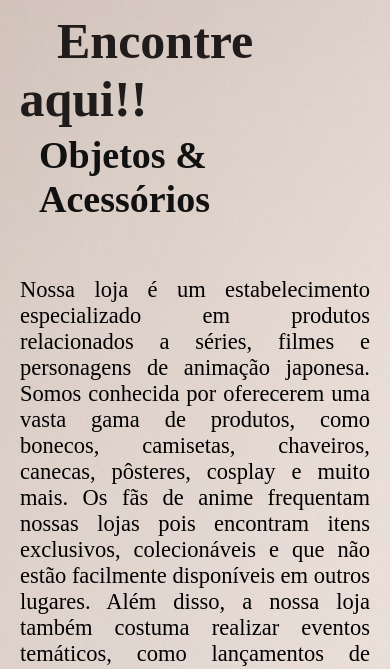
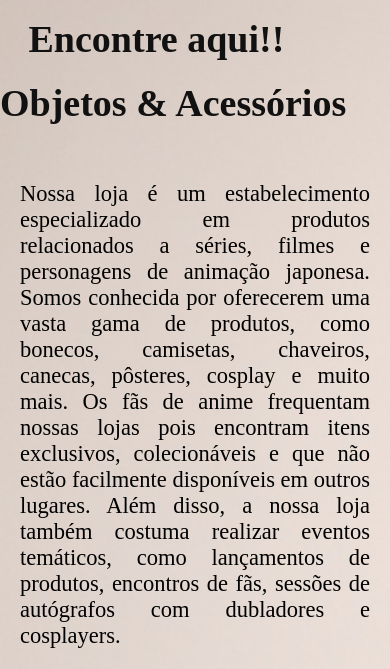
Before and after one commit to BarbRosangela1980/loja-teste, a plain HTML site: page index.html in a window 390 px wide. Shown: the part 138-807 px from the top of the page. Drawn offline with Linux system fonts and the light colour scheme.

Commit message:
ajuste index

```diff
--- a/index.css
+++ b/index.css
@@ -44,17 +44,34 @@ body{
 .descricao-loja {
   width: 100%;
 }
+}
+@media (max-width: 480px) {
 
-h2{
-  margin-left: 10%;
-  margin-right: 10%;
+  .titulo-texto h3 {
+  margin-left: 19%;
+  margin-right: 20%;
 
 
 }
-.titulo-texto h3{
-  margin-left: 10%;
+.subtitulo h3 {
+  margin-left: 13%;
   margin-right: 10%;
+  margin-top: -5rem;
 
 }
+}
+@media (max-width: 468px) {
+
+  .titulo-texto h3 {
+  margin-left: 0%;
+  margin-right: 0%;
+
 
 }
+.subtitulo h3 {
+  margin-left: 0%;
+  margin-right: 0%;
+  margin-top: -5rem;
+
+}
+}
--- a/index.html
+++ b/index.html
@@ -37,7 +37,9 @@
 
     <main>
         <div class="titulo-texto">
-            <h2>&nbsp;&nbsp;&nbsp;Encontre aqui!!</h2>
+            <h3>&nbsp;&nbsp;&nbsp;Encontre aqui!!</h3>
+        </div>
+        <div class="subtitulo">
             <h3>Objetos & Acessórios</h3>
         </div>
 
```
